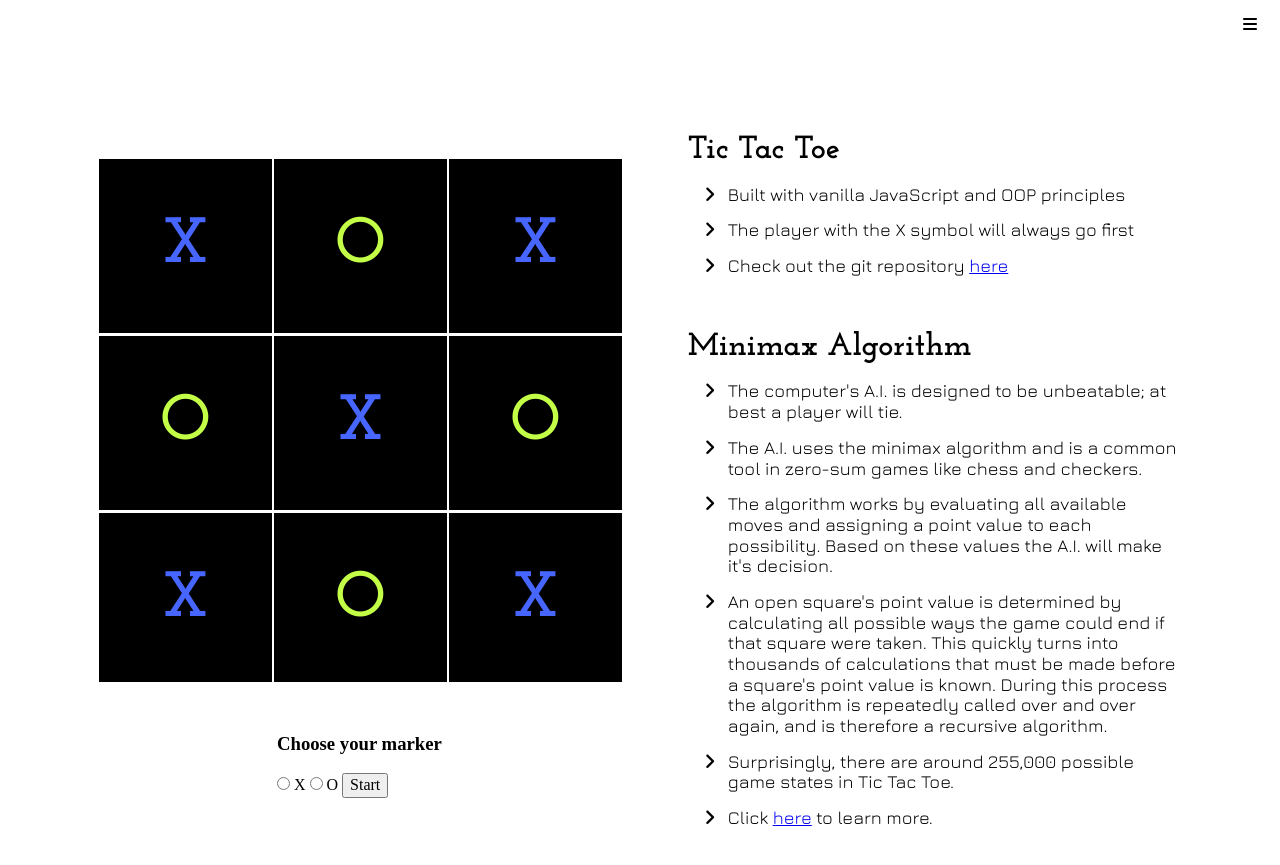
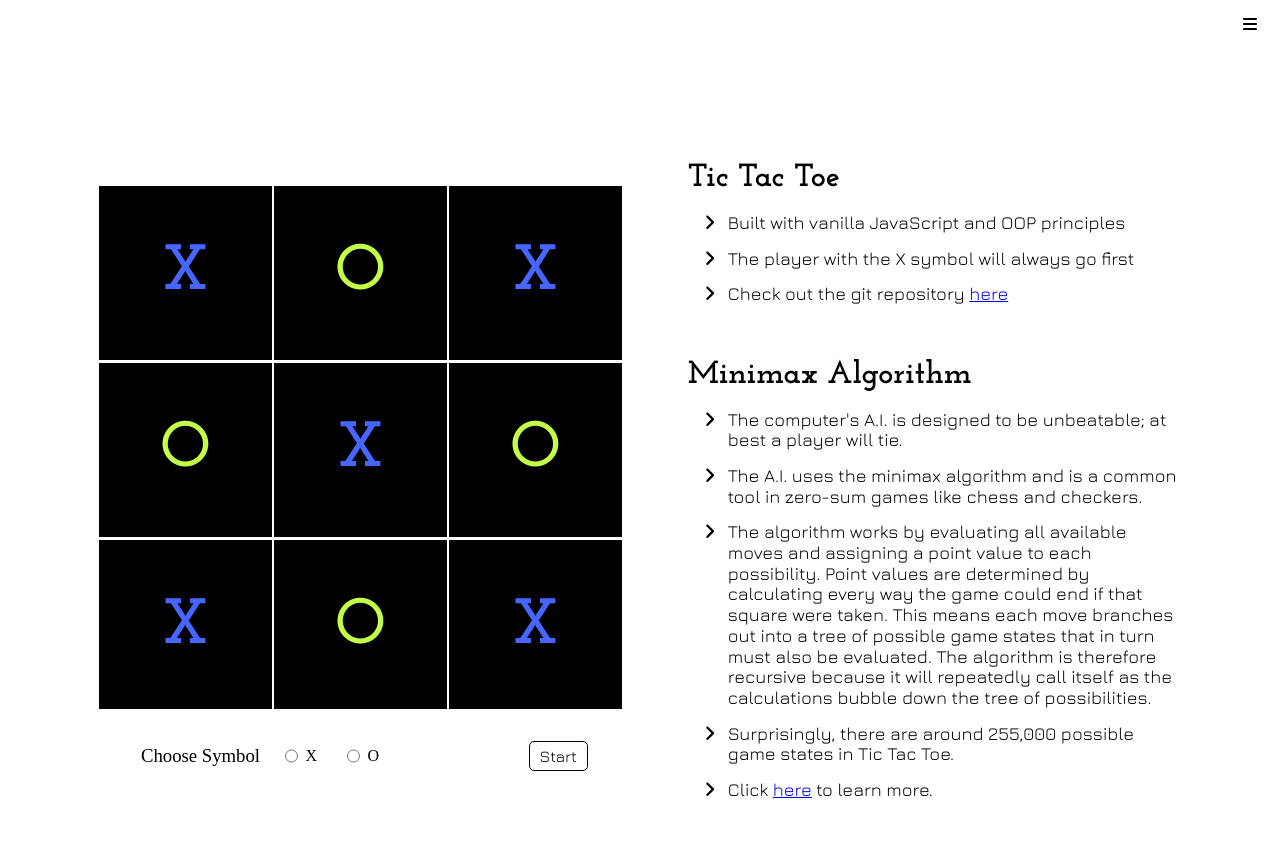
Before and after one commit to amfische/amfische.github.io, a Jekyll site: the page built from portfolio/tictactoe.md, in a window 1280 px wide. Shown: the top 865 px of the page. Built offline with Jekyll 4.4.1, drawn with Linux system fonts in a browser that asks for light colours; nearby versions of some CDN libraries.

Commit message:
Tic Tac Toe updates - new image on portfolio page, changes to interface and description, cleaned up js files a bit so that they interact correctly with new interface

```diff
--- a/assets/_sass/tictactoe.scss
+++ b/assets/_sass/tictactoe.scss
@@ -1,10 +1,3 @@
-#tictactoe {
-	/*display: flex;
-	align-items: center;
-	flex-wrap: wrap;
-	justify-content: space-around;*/
-}
-
 #tictactoe .game-board {
 	display: flex;
 	flex-direction: column;
@@ -55,7 +48,51 @@
 	}
 
 	#controls {
+		display: flex;
+		justify-content: space-between;
+		align-items: center;
+		width: 87%;
 
+		.choose-symbol {
+			display: flex;
+			align-items: center;
+		}
+
+		h3 {
+			margin: 0px 10px;
+			font-weight: 200;
+		}
+
+		.symbols {
+			display: flex;
+			justify-content: space-around;
+		}
+
+		.symbols label {
+			margin: 0px 15px;
+			display: flex;
+		}
+
+		.symbols label:hover,
+		.symbols label input:hover {
+			cursor: pointer;
+		}
+
+		.symbols span {
+			padding-left: 7.5px;
+		}
+
+		button {
+			padding: 5px 10px;
+			background-color: #fff;
+			border: 1px solid black;
+			border-radius: 5px;
+			font-family: 'Jura', sans-serif;
+		}
+
+		button:hover {
+			cursor: pointer;
+		}
 	}
 }
 
@@ -115,8 +152,24 @@
 }
 
 @media only screen and (min-width: 1650px) {
-	#tictactoe .game-board #board {
-		width: 725px;
-		height: 725px;
+	#tictactoe .game-board {
+
+		#board {
+			width: 725px;
+			height: 725px;
+		}
+
+		#controls h3,
+		#controls button {
+			font-size: 1.75em;
+		}
+
+		#controls .symbols label {
+			align-items: center;
+		}
+
+		#controls .symbols span {
+			font-size: 1.33em;
+		}
 	}
 }
--- a/assets/js/tictactoe/board.js
+++ b/assets/js/tictactoe/board.js
@@ -41,11 +41,13 @@ Board.prototype.update = function(number, marker) {
 	var spacesObject = document.getElementsByClassName("board-space");
 	var x = this.spaces[number].XCoordinate;
 	var y = this.spaces[number].YCoordinate;
+	var color = marker === 'X' ? '#4666FF' : '#C2FF46';
 
 	//update board interface, HTML
 	for (var i = 0; i < spacesObject.length; i += 1) {
 		if (spacesObject[i].className.indexOf(x + "-" + y) !== -1) {
 			spacesObject[i].innerHTML = marker;
+			spacesObject[i].style.color = color;
 		}
 	}
 
--- a/assets/js/tictactoe/players.js
+++ b/assets/js/tictactoe/players.js
@@ -36,6 +36,7 @@ Player.prototype.move_user = function() {
 
 	$(".board-space").on('click', function(event) {
 		event.preventDefault();
+
 		if (!successfulMove && this.innerHTML === "") {
 			var status = that.board.update(this.id, that.marker);
 			successfulMove = true;
--- a/portfolio/tictactoe.md
+++ b/portfolio/tictactoe.md
@@ -25,10 +25,15 @@ permalink: /portfolio/tictactoe
 			</div>
 		</div>
 		<div id="controls">
-			<h3>Choose your marker</h3>
-			<input type="radio"> X
-			<input type="radio"> O
-			<button>Start</button>
+			<div class="choose-symbol">
+				<h3>Choose Symbol</h3>
+				<div class="symbols">
+					<label><input type="radio" name="symbol" class="x"><span>X</span></label>
+					<label><input type="radio" name="symbol" class="o"><span>O</span></label>
+				</div>
+			</div>
+
+			<button class="start">Start</button>
 		</div>
 	</div>
 
@@ -43,95 +48,11 @@ permalink: /portfolio/tictactoe
 		<ul class="fa-ul">
 			<li><i class="fa-li fa fa-angle-right"></i>The computer's A.I. is designed to be unbeatable; at best a player will tie.</li>
 			<li><i class="fa-li fa fa-angle-right"></i>The A.I. uses the minimax algorithm and is a common tool in zero-sum games like chess and checkers.</li>
-			<li><i class="fa-li fa fa-angle-right"></i>The algorithm works by evaluating all available moves and assigning a point value to each possibility. Based on these values the A.I. will make it's decision.</li>
-			<li><i class="fa-li fa fa-angle-right"></i>An open square's point value is determined by calculating all possible ways the game could end if that square were taken. This quickly turns into thousands of calculations that must be made before a square's point value is known. During this process the algorithm is repeatedly called over and over again, and is therefore a recursive algorithm.</li>
+			<li><i class="fa-li fa fa-angle-right"></i>The algorithm works by evaluating all available moves and assigning a point value to each possibility. Point values are determined by calculating every way the game could end if that square were taken. This means each move branches out into a tree of possible game states that in turn must also be evaluated. The algorithm is therefore recursive because it will repeatedly call itself as the calculations bubble down the tree of possibilities.</li>
 			<li><i class="fa-li fa fa-angle-right"></i>Surprisingly, there are around 255,000 possible game states in Tic Tac Toe.</li>
 			<li><i class="fa-li fa fa-angle-right"></i>Click <a href="http://neverstopbuilding.com/minimax" target="_blank">here</a> to learn more.</li>
 		</ul>
 	</div>
 </div>
 
-
-<!-- 	<div class="row">
-		<div class="col-md-6 col-sm-12">
-			<div id="board">
-				<div class="board-row">
-					<div class="board-space 1-3" id="6">X</div>
-					<div class="board-space 2-3" id="7">O</div>
-					<div class="board-space 3-3" id="8">X</div>
-				</div>
-				<div class="board-row">
-					<div class="board-space 1-2" id="3">O</div>
-					<div class="board-space 2-2" id="4">X</div>
-					<div class="board-space 3-2" id="5">O</div>
-				</div>
-				<div class="board-row">
-					<div class="board-space 1-1" id="0">X</div>
-					<div class="board-space 2-1" id="1">O</div>
-					<div class="board-space 3-1" id="2">X</div>
-				</div>
-			</div>
-		</div>
-		<div class="col-md-3 col-sm-12" id="controls">
-			<div class="single">
-				<div class="game-type">
-				    <div class="round-checkbox">
-				      <input type="radio" value="single-player" id="single" name="game"/>
-				      <label for="single"></label>
-				    </div>
-					<h4>Single Player</h4>
-				</div>
-				<div class="player-options">
-					<h4>Player</h4>
-					<select id="user">
-						<option value="X" selected>X</option>
-						<option value="O">O</option>
-					</select>
-				</div>
-				<div class="player-options">
-					<h4>Computer</h4>
-					<select id="computer">
-						<option value="X">X</option>
-						<option value="O">O</option>
-					</select>
-				</div>
-			</div>
-			<div class="multi">
-				<div class="game-type">
-				    <div class="round-checkbox">
-				      <input type="radio" value="multiplayer" id="multi" name="game"/>
-				      <label for="multi"></label>
-				    </div>
-					<h4>Multiplayer</h4>
-				</div>
-				<div class="player-options">
-					<h4>Player 1</h4>
-					<select id="p1">
-						<option value="X">X</option>
-						<option value="O">O</option>
-					</select>
-				</div>
-				<div class="player-options">
-					<h4>Player 2</h4>
-					<select id="p2">
-						<option value="X">X</option>
-						<option value="O">O</option>
-					</select>
-				</div>
-			</div>
-			<button id="start">Start</button>
-		</div>
-		<div class="col-md-3 col-sm-12">
-			<div id="description">
-				<h3>Minimax Algorithm</h3>
-				<p>The A.I. for the computer was created using the minimax algorithm. This algorithm is a common tool for building artificial intelligence in zero sum games like chess, checkers, and tic tac toe. For a complex game like chess the algorithm has limitations because of how long the calculations can take. Additional tools can be used to help with these limitations.</p>
-				<p>The algorithm is a recursive function that will take all available moves at a given state of the game and evaluate each move with a numeric score.</p>
-				<p>The score is determined by essentially playing out each possible move as a separate game. This quickly turns into thousands of calculations every turn
-				the computer gets. In a game like tic tac toe there are somewhere around 255,000 possible game states, but in a game like chess there are over 10<sup>40</sup>
-				possibilities.</p>
-			</div>
-		</div>
-	</div>
-</div>  -->
-
 {% include tictactoe-footer.html %}
```
Also changed, not shown: _includes/tictactoe-footer.html (+22 -31 lines), assets/images/tictactoe.png, 2 other files.
